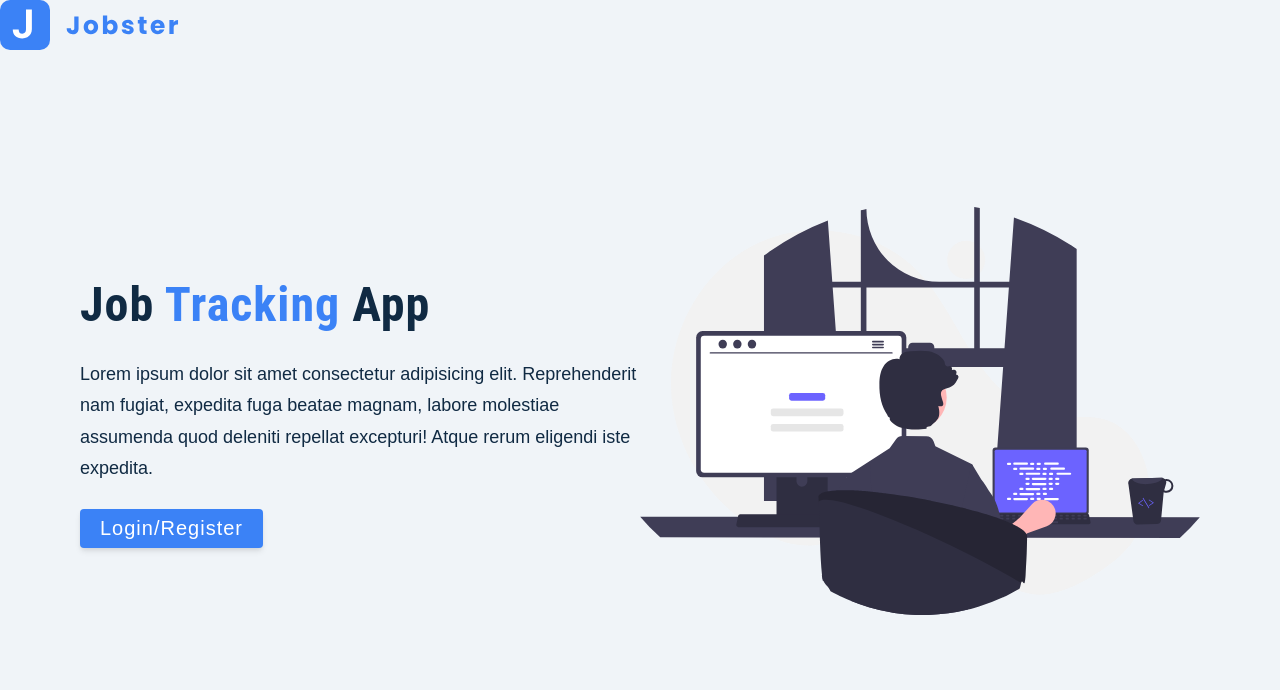
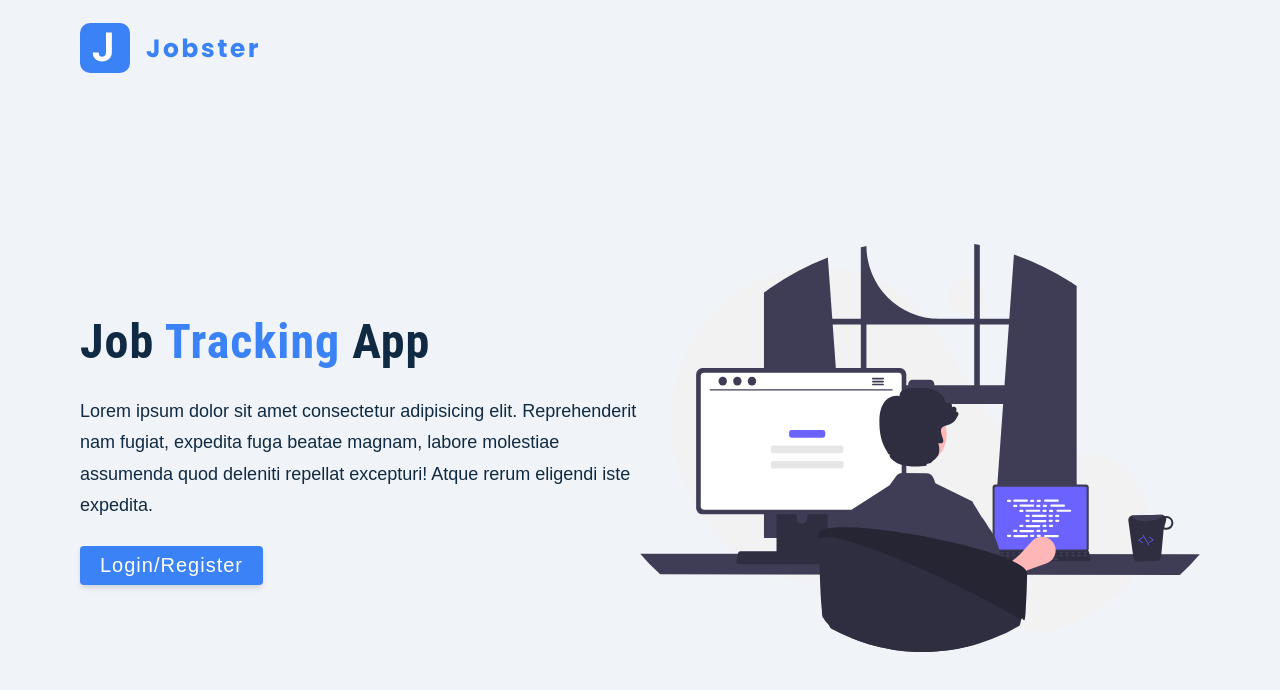
Before and after one commit to kaitcham/jobster, a React (Create React App) app: page / in a window 1280 px wide. Shown: the top 690 px of the page. Built offline with nearby package versions, Linux system fonts and the light colour scheme; the HTML template or start-up script is replaced by a standard one.

Commit message:
Add nav element to landing page

```diff
--- a/src/pages/LandingPage.js
+++ b/src/pages/LandingPage.js
@@ -7,7 +7,9 @@ import Wrapper from '../assets/wrappers/LandingPage';
 const LandingPage = () => {
   return (
     <Wrapper>
-      <Logo />
+      <nav className="container">
+        <Logo />
+      </nav>
       <div className="container page">
         <div className="info">
           <h1>
```
